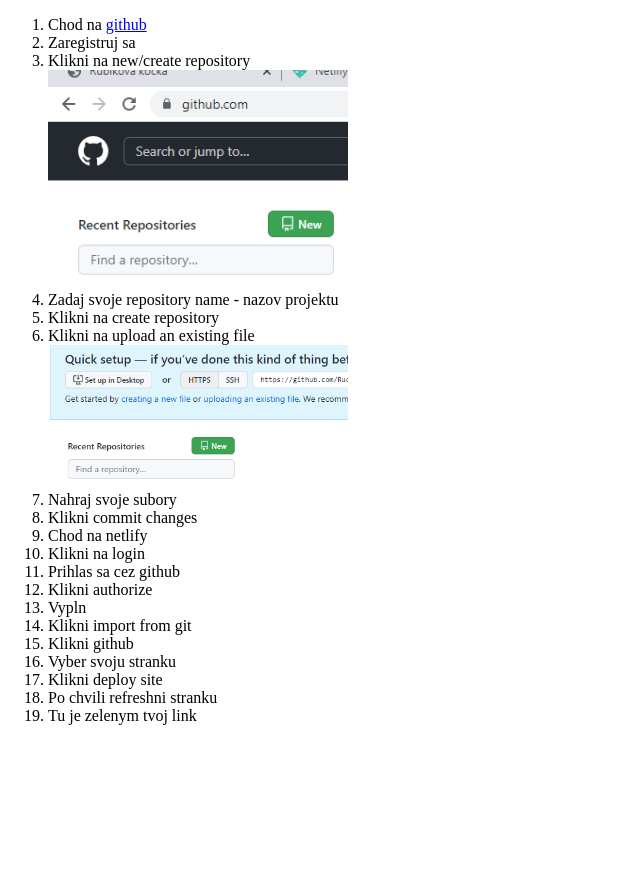
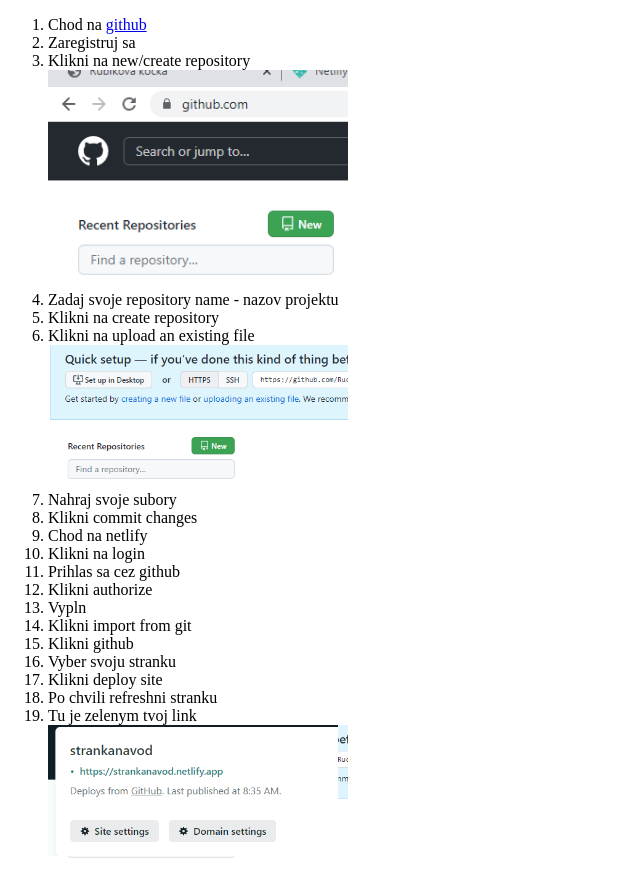
Before and after one commit to Ruclo/strankanavod, a plain HTML site: page index.html in a window 1280 px wide. Shown: the whole page, without its empty margins (0-640 px from the left). Before the commit the page ends 800 px from the top, so only its background shows below. Drawn offline with Linux system fonts and the light colour scheme.

Commit message:
Add files via upload

```diff
--- a/index.html
+++ b/index.html
@@ -30,6 +30,7 @@
 <li>Klikni deploy site</li>
 <li>Po chvili refreshni stranku</li>
 <li>Tu je zelenym tvoj link</li>
+<img src="link.png" width=300>
 
 
 </ol>
```
Also changed, not shown: link.png (added).
